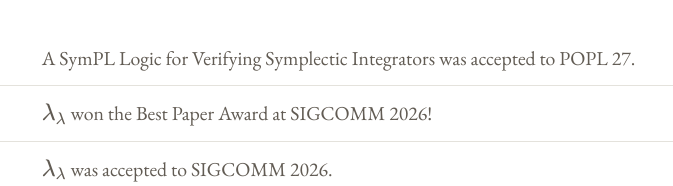
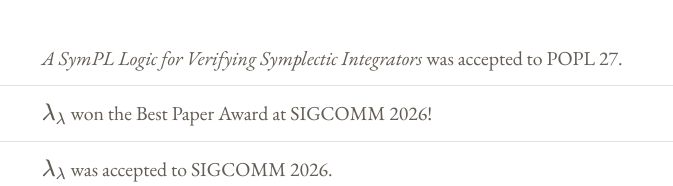
Before and after one commit to vaibhavmehta1/vaibhavmehta1.github.io, a plain HTML site: page index.html in a window 1280 px wide. Shown: the part 614-800 px from the top of the page, 264-937 px from the left. Drawn offline with nearby package versions, Linux system fonts and the light colour scheme; some icons are missing.

Commit message:
Fix formatting of news item in index.html

```diff
--- a/index.html
+++ b/index.html
@@ -284,7 +284,7 @@
     <section id="news">
       <h2 class="section-title">News</h2>
       <ul class="news-list">
-                <li><span class="news-date">Nov 2026</span><span><em></em>A SymPL Logic for Verifying Symplectic Integrators</em> was accepted to POPL 27.</span></li>
+                <li><span class="news-date">Nov 2026</span><span><em>A SymPL Logic for Verifying Symplectic Integrators</em> was accepted to POPL 27.</span></li>
         <li><span class="news-date">Aug 2026</span><span>\(\lambda_{\lambda}\) won the Best Paper Award at SIGCOMM
             2026!</span></li>
         <li><span class="news-date">May 2026</span><span>\(\lambda_{\lambda}\) was accepted to SIGCOMM 2026.</span></li>
```
